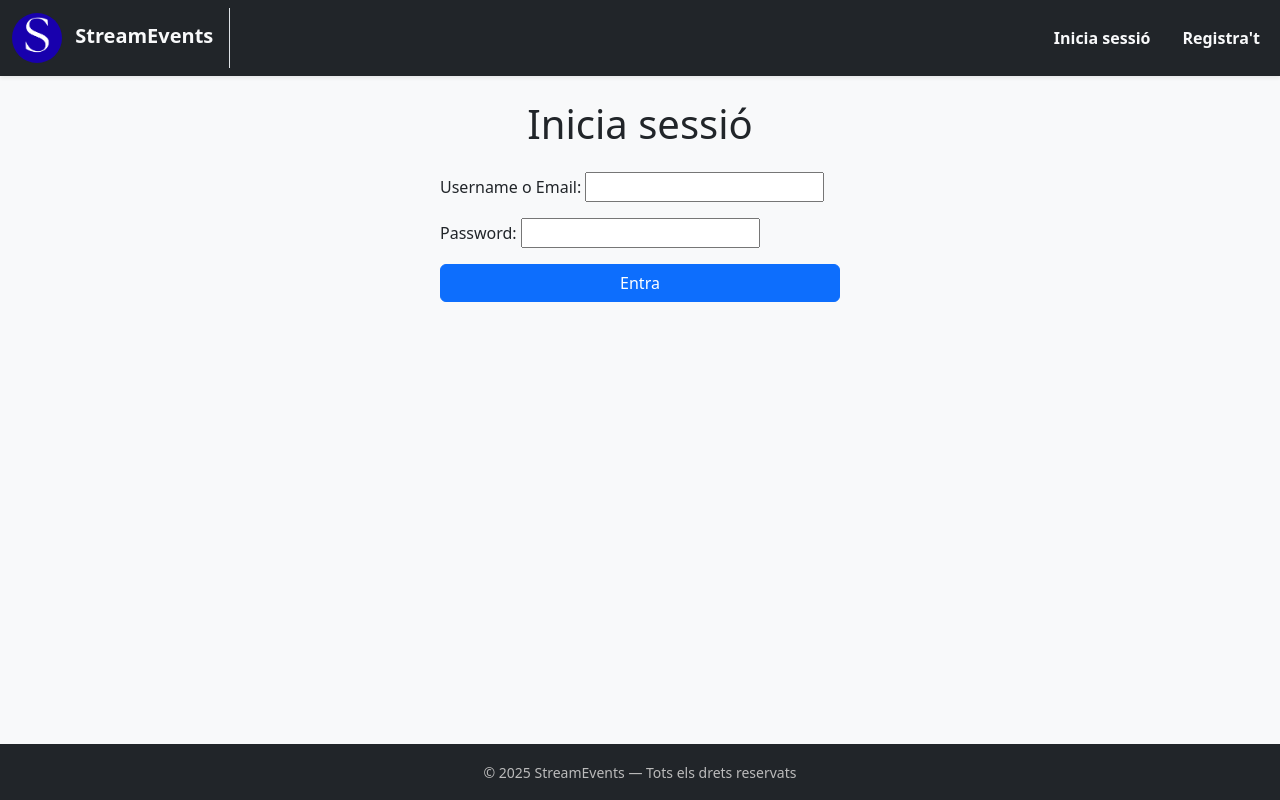
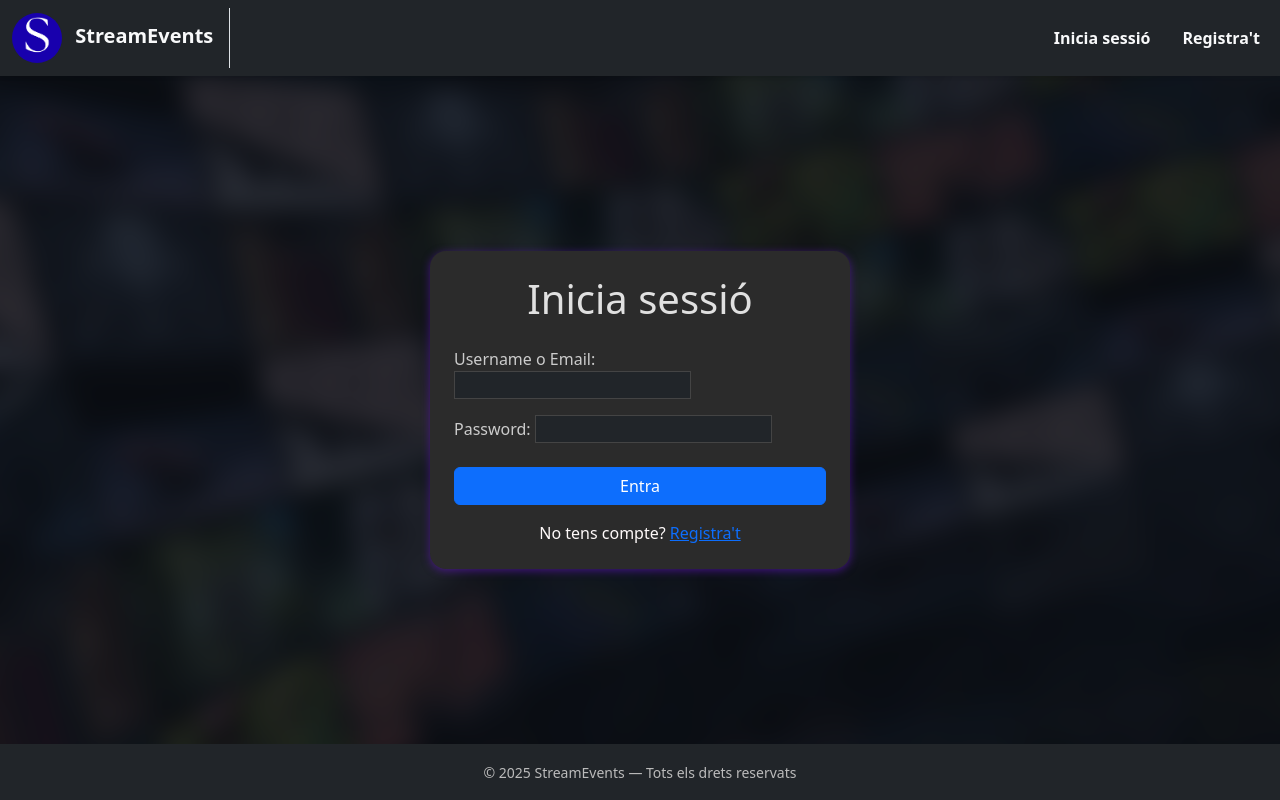
Before and after one commit to eto-4/StreamEvents, a Django app: page /users/login/ in a window 1280 px wide. Run offline with Django 3.2, Linux system fonts and the light colour scheme; parts of the project's set-up code (start-up, migrations or seed data) failed here and were passed over.

Commit message:
Canvis d'estil a base, login i register

```diff
--- a/static/css/styles.css
+++ b/static/css/styles.css
@@ -4,6 +4,7 @@
     --color-primary-shadow: rgba(111, 20, 222, 0.5);
     --color-dark: #212529;
     --color-dark-soft: #2b2b2b;
+    --color-card-bg: #2b2b2b;
 }
 
 /* ─── Layout general ─────────────────────────────────────────── */
@@ -102,3 +103,31 @@ footer small {
     width: auto;
     height: auto;
 }
+
+/* ─── Formularis d'autenticació ──────────────────────────────── */
+.auth-card {
+    background-color: var(--color-card-bg) !important;
+    box-shadow: 0 2px 8px var(--color-primary-shadow);
+}
+
+.auth-card h1 {
+    color: #e0e0e0;
+}
+
+.auth-card label {
+    color: #ccc;
+}
+
+.auth-card input,
+.auth-card select,
+.auth-card textarea {
+    background-color: var(--color-dark) !important;
+    color: #fff !important;
+    border: 1px solid #444 !important;
+}
+
+.auth-card .form-text,
+.auth-card small,
+.auth-card .helptext {
+    color: #fffafa !important;
+}
--- a/templates/base.html
+++ b/templates/base.html
@@ -11,12 +11,13 @@
         <link rel="stylesheet" href="https://cdn.jsdelivr.net/npm/bootstrap-icons@1.11.0/font/bootstrap-icons.css">
         <link rel="stylesheet" href="{% static 'css/styles.css' %}">
 
+        {% block extra_head %}{% endblock %}
     </head>
     <body class="bg-light">
 
         {% include 'includes/navbar.html' %}
 
-        <main class="container py-4">
+        <main class="container py-4 {% block main_class %}{% endblock %}" {% block main_style %}{% endblock %}>
             {% include 'includes/messages.html' %}
             {% block content %}{% endblock %}
         </main>
--- a/templates/registration/login.html
+++ b/templates/registration/login.html
@@ -1,24 +1,50 @@
 {% extends 'base.html' %}
 
-{# Defineix el títol de la pàgina que apareixerà al navegador #}
-{% block title %}Inicia sessió{% endblock %}
+{% block extra_head %}
+    {% load static %}
+    <style>
+        body::before,
+        body::after {
+            content: "";
+            position: fixed;
+            top: 0;
+            left: 0;
+            width: 100%;
+            height: 100%;
+        }
 
-{# Bloc principal de contingut de la pàgina #}
+        body::before {
+            background-image: url("{% static 'images/background.jpg' %}");
+            background-size: cover;
+            background-position: center;
+            filter: blur(12px) brightness(0.55);
+            z-index: -2;
+            transform: scale(1.05);
+        }
+
+        body::after {
+            background: rgba(13, 17, 23, 0.75);
+            z-index: -1;
+        }
+    </style>
+{% endblock %}
+
+{% block title %}Inicia sessió | StreamEvents{% endblock %}
+
+{% block main_class %}d-flex align-items-center justify-content-center{% endblock %}
+
 {% block content %}
-    {# Títol principal de la pàgina, centrat per defecte amb Bootstrap si es vol #}
-    <h1 class="text-center mb-4">Inicia sessió</h1>
-
-    {# Contenidor centrat amb ample màxim per fer el formulari més compacte #}
-    <div class="mx-auto" style="max-width:400px;">
-
-        {# Formulari de login amb protecció CSRF #}
-        <form method="post">{% csrf_token %}
-
-            {# Renderitza tots els camps del formulari amb salts de línia (as_p) #}
+<div class="mx-auto" style="max-width: 420px;">
+    <div class="card border-0 rounded-4 p-4 auth-card">
+        <h1 class="mb-4">Inicia sessió</h1>
+        <form method="post">
+            {% csrf_token %}
             {{ form.as_p }}
-
-            {# Botó d'enviament del formulari, ample 100% del contenidor #}
-            <button class="btn btn-primary w-100" type="submit">Entra</button>
+            <button class="btn btn-primary w-100 mt-2" type="submit">Entra</button>
         </form>
+        <p class="text-muted helptext text-center mt-3 mb-0">
+            No tens compte? <a href="{% url 'users:register' %}">Registra't</a>
+        </p>
     </div>
+</div>
 {% endblock %}
```
Also changed, not shown: templates/registration/register.html (+40 -16 lines).
